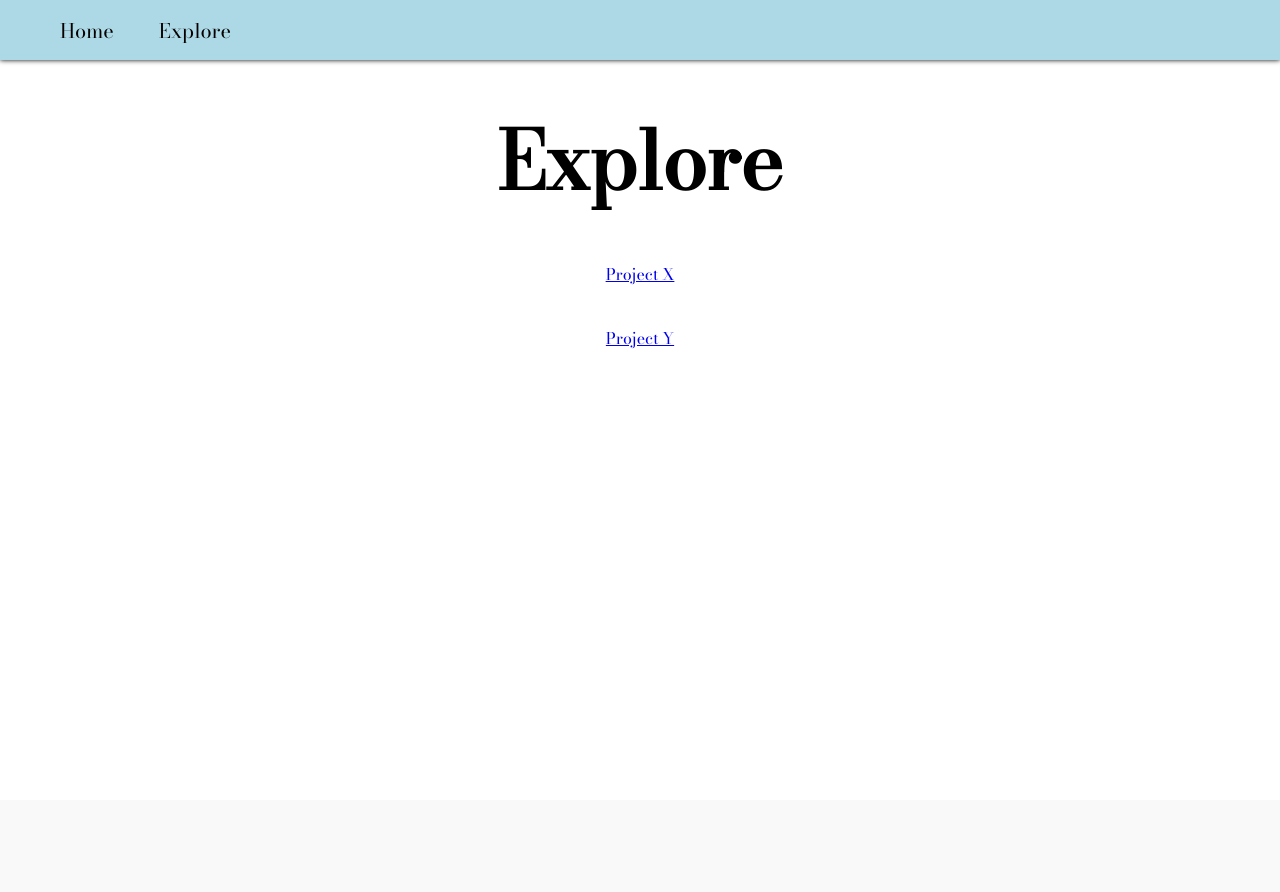
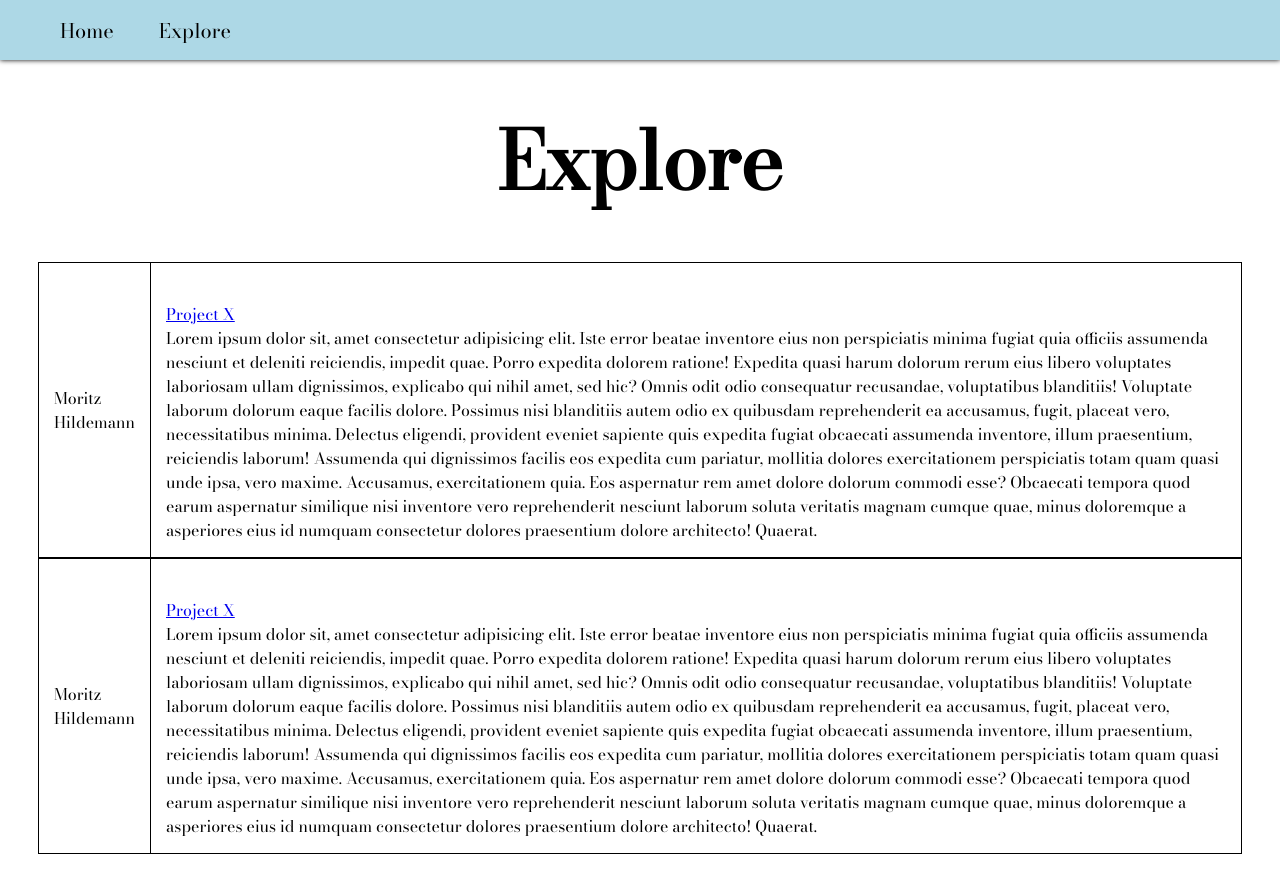
Before and after one commit to Janolem/pareto, a Flask app: page /explore in a window 1280 px wide. Before the commit the page ends 349 px from the top, so only its background shows below. Run offline with Flask 3, Linux system fonts and the light colour scheme; parts of the project's set-up code (start-up, migrations or seed data) failed here and were passed over; some libraries are stand-ins or nearby versions.

Commit message:
added postx.html for explore page

```diff
--- a/app/dashplots/pareto1.py
+++ b/app/dashplots/pareto1.py
@@ -62,10 +62,10 @@ def init_pareto1(server):
                                     id="pareto_front-container",
                                     children=[
                                         dcc.Graph(
-                                            id="pareto_front", style={"display": "inline-block" , "height": "50vh", "width": "40vh"}
+                                            id="pareto_front", style={"display": "inline-block" , "height": "20vh", "width": "30vh"}
                                         ),
                                         dcc.Graph(
-                                            id="selected_data", style={"display": "inline-block" , "height": "50vh", "width": "40vh"}
+                                            id="selected_data", style={"display": "inline-block" , "height": "20vh", "width": "30vh"}
                                         )
                                     ],
                                 ),
--- a/app/static/stylesheets/style.css
+++ b/app/static/stylesheets/style.css
@@ -42,7 +42,6 @@ h2 {
 }
 body .centrictext{
     text-align: center;
-    position: relative ;
     margin:40px
 }
 iframe{
--- /dev/null
+++ b/app/templates/_post1.html
@@ -0,0 +1,17 @@
+<table>
+	<tr>
+        <td width="70px">
+            <p>Moritz Hildemann</p>
+	    </td>
+	    <td>
+        <br>
+        <a href="{{ url_for('pareto1') }}">Project X</a>
+        <br>
+        <span>Lorem ipsum dolor sit, amet consectetur adipisicing elit. Iste error beatae inventore eius non perspiciatis minima fugiat quia officiis assumenda nesciunt et deleniti reiciendis, impedit quae. Porro expedita dolorem ratione!
+        Expedita quasi harum dolorum rerum eius libero voluptates laboriosam ullam dignissimos, explicabo qui nihil amet, sed hic? Omnis odit odio consequatur recusandae, voluptatibus blanditiis! Voluptate laborum dolorum eaque facilis dolore.
+        Possimus nisi blanditiis autem odio ex quibusdam reprehenderit ea accusamus, fugit, placeat vero, necessitatibus minima. Delectus eligendi, provident eveniet sapiente quis expedita fugiat obcaecati assumenda inventore, illum praesentium, reiciendis laborum!
+        Assumenda qui dignissimos facilis eos expedita cum pariatur, mollitia dolores exercitationem perspiciatis totam quam quasi unde ipsa, vero maxime. Accusamus, exercitationem quia. Eos aspernatur rem amet dolore dolorum commodi esse?
+        Obcaecati tempora quod earum aspernatur similique nisi inventore vero reprehenderit nesciunt laborum soluta veritatis magnam cumque quae, minus doloremque a asperiores eius id numquam consectetur dolores praesentium dolore architecto! Quaerat.</span>
+        </td>
+	</tr>
+</table>
--- a/app/templates/base.html
+++ b/app/templates/base.html
@@ -12,7 +12,7 @@
 </head>
 <body>
     <header>
-        <nav class="menu">
+        <nav>
             <ul>
                 <li><a href="{{ url_for('home') }}">Home</a></li>
                 <li><a href="{{ url_for('explore') }}">Explore</a></li>
--- a/app/templates/explore.html
+++ b/app/templates/explore.html
@@ -2,6 +2,6 @@
 
 {% block content %}
     <h1 class=centrictext>Explore</h1>
-    <p class=centrictext><a href="{{ url_for('pareto1') }}">Project X</a></p>
-    <p class=centrictext><a href="{{ url_for('pareto2') }}">Project Y</a></p>
+    {% include '_post1.html' %}
+    {% include '_post1.html' %}
 {% endblock %}
```
Also changed, not shown: app/templates/_post2.html (added, +17 -0 lines).
